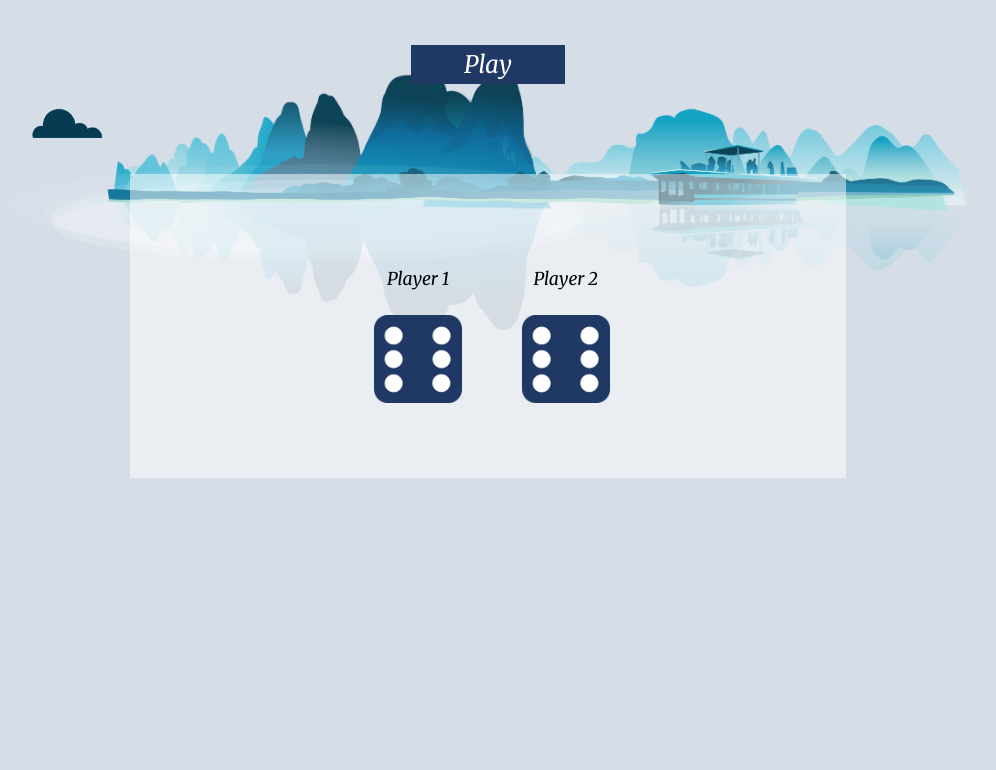
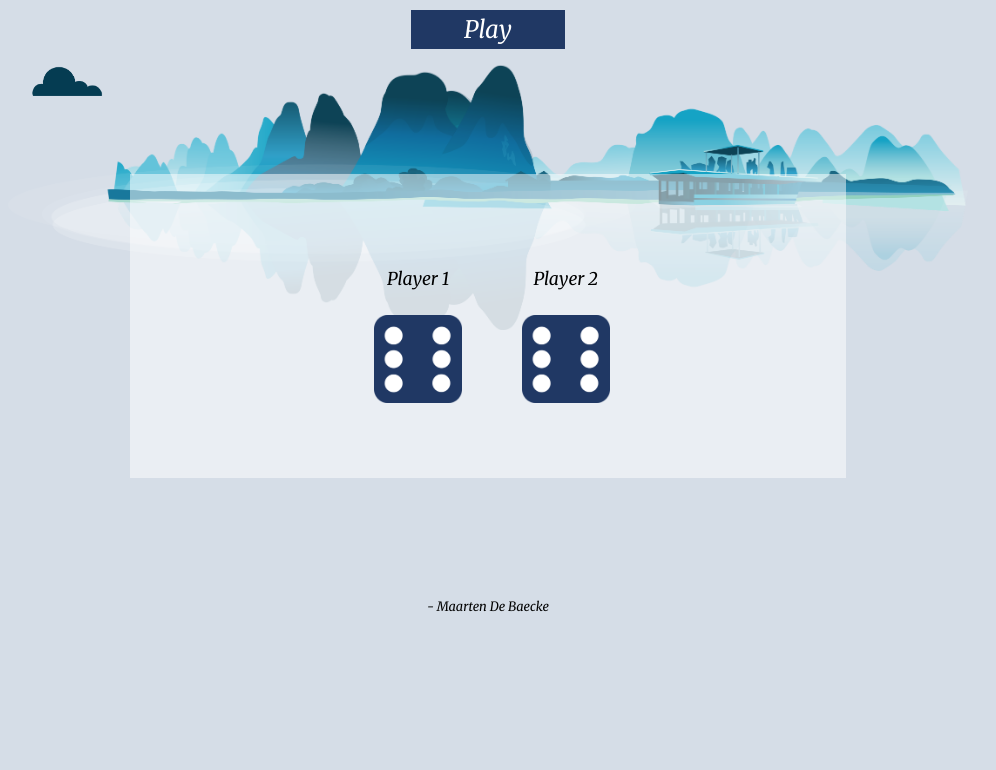
Before and after one commit to MaartenDeBaecke/dice-game, a plain HTML site: page index.html in a window 1280 px wide. Shown: the part 222-992 px from the top of the page, without its empty margins (152-1148 px from the left). After the commit the page ends 864 px from the top, so only its background shows below. Drawn offline with Linux system fonts and the light colour scheme.

Commit message:
Added footer

```diff
--- a/index.html
+++ b/index.html
@@ -6,7 +6,7 @@
     <link rel="stylesheet" href="styles.css">
     <link rel="icon" href="favicon.ico">
     <link href="https://fonts.googleapis.com/css2?family=Merriweather:ital@1&family=Montserrat:wght@500&family=Rokkitt:wght@500&display=swap" rel="stylesheet">
-
+    <meta name="viewport" content="width=device-width, initial-scale=1.0">
  </head>
   <body>
     <div class="top-container">
@@ -32,7 +32,11 @@
         </div>
       </div>
     </div>
-
   </body>
   <script src="index.js"></script>
+  <footer>
+    <p class="footer">
+      - Maarten De Baecke
+    </p>
+  </footer>
 </html>
--- a/styles.css
+++ b/styles.css
@@ -39,7 +39,6 @@ h1 {
 
 .top-container {
   display: inline-block;
-  padding-bottom: 10%;
   padding-top: 8%;
   position: relative;
   text-align: center;
@@ -63,12 +62,18 @@ h1 {
 
 .sea{
   width: 75%;
-  margin: 50px auto auto auto;
+  margin: 50px auto 0 auto;
   position: relative;
 }
 
+.footer{
+  font-size: 0.8rem;
+  text-align: center;
+  margin-top: -3rem;
+}
 
-@media (min-width: 1350px){
+
+@media (min-width: 1400px){
   .wrapper{
     width: 100%;
     z-index: 1;
@@ -83,7 +88,7 @@ h1 {
 
   .button{
     position: absolute;
-    top: 27%;
+    top: 20rem;
     left: 45.5%;
     z-index: 2;
   }
@@ -114,7 +119,7 @@ h1 {
 
 
 
-@media(max-width: 1350px) and (min-width: 800px) {
+@media(max-width: 1400px) and (min-width: 800px) {
   .wrapper{
     width: 100%;
     z-index: 1;
```
